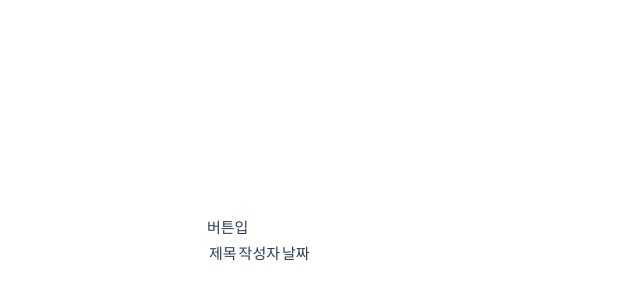
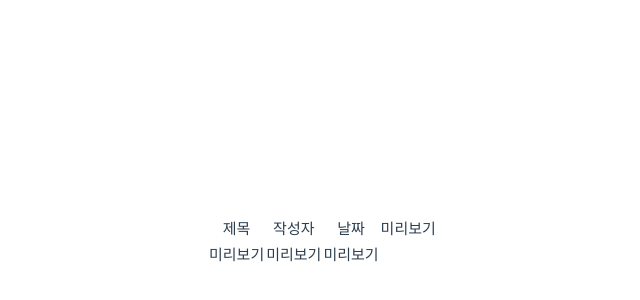
Before and after one commit to NewJibs/newjibs-fe, a Vue app: page /notices in a window 1280 px wide. Shown: the part 158-458 px from the top of the page, without its empty margins (433-1073 px from the left). Built offline with nearby package versions, Linux system fonts and the light colour scheme.

Commit message:
feat : create notice each page

```diff
--- a/src/components/NoticesComponent.vue
+++ /dev/null
@@ -1,48 +0,0 @@
-<script setup lang="ts">
-import { ref, type Ref } from 'vue'
-import { instance } from '@/api/axios';
-
-interface Notice {
-  title: string
-  author: string
-  date: string
-}
-
-const data: Ref<Notice[]> = ref([])
-
-const onClickGetData = () => {
-  instance
-    .get('/notices', {})
-    .then((res) => {
-      console.log('axios get 성공')
-      data.value = res.data
-    })
-    .catch((res) => {
-      console.error(res)
-    })
-}
-</script>
-
-<template>
-  <div class="container">
-    <button @click="onClickGetData()">버튼입</button>
-    <table>
-      <thead>
-        <tr>
-          <th>제목</th>
-          <th>작성자</th>
-          <th>날짜</th>
-        </tr>
-      </thead>
-      <tbody>
-        <tr v-for="notice in data" :key="notice.title">
-          <td>{{ notice.title }}</td>
-          <td>{{ notice.author }}</td>
-          <td>{{ notice.date }}</td>
-        </tr>
-      </tbody>
-    </table>
-  </div>
-</template>
-
-<style scoped></style>
--- /dev/null
+++ b/src/components/NoticesListComponent.vue
@@ -0,0 +1,54 @@
+<script setup lang="ts">
+import { ref, type Ref } from 'vue'
+import { instance } from '@/api/axios';
+
+// interface Notice {
+//   title: string
+//   author: string
+//   date: string
+// }
+
+// const data: Ref<Notice[]> = ref([])
+
+// const onClickGetData = () => {
+//   instance
+//     .get('/notices', {})
+//     .then((res) => {
+//       console.log('axios get 성공')
+//       data.value = res.data
+//     })
+//     .catch((res) => {
+//       console.error(res)
+//     })
+// }
+</script>
+
+<template>
+  <div class="container">
+    <!-- <button @click="onClickGetData()">버튼입</button> -->
+    <table>
+      <thead>
+        <tr>
+          <th>제목</th>
+          <th>작성자</th>
+          <th>날짜</th>
+          <th >미리보기</th>
+        </tr>
+      </thead>
+      <tbody>
+        <!-- <tr v-for="notice in data" :key="notice.title">
+          <td>{{ notice.title }}</td>
+          <td>{{ notice.author }}</td>
+          <td>{{ notice.date }}</td>
+        </tr> -->
+        <tr>
+          <td>미리보기</td>
+          <td>미리보기</td>
+          <td>미리보기</td>
+        </tr>
+      </tbody>
+    </table>
+  </div>
+</template>
+
+<style scoped></style>
--- a/src/router/index.ts
+++ b/src/router/index.ts
@@ -13,9 +13,6 @@ const router = createRouter({
     {
       path: '/notices',
       name: 'notices',
-      // route level code-splitting
-      // this generates a separate chunk (About.[hash].js) for this route
-      // which is lazy-loaded when the route is visited.
       component: NoticesView
     }
   ]
--- a/src/views/NoticesView.vue
+++ b/src/views/NoticesView.vue
@@ -1,5 +1,5 @@
 <script setup lang="ts">
-import NoticesComponent from '@/components/NoticesComponent.vue'
+import NoticesComponent from '@/components/NoticesListComponent.vue'
 </script>
 <template>
   <main>
```
Also changed, not shown: src/components/NoticeComponent.vue (added, +54 -0 lines).
